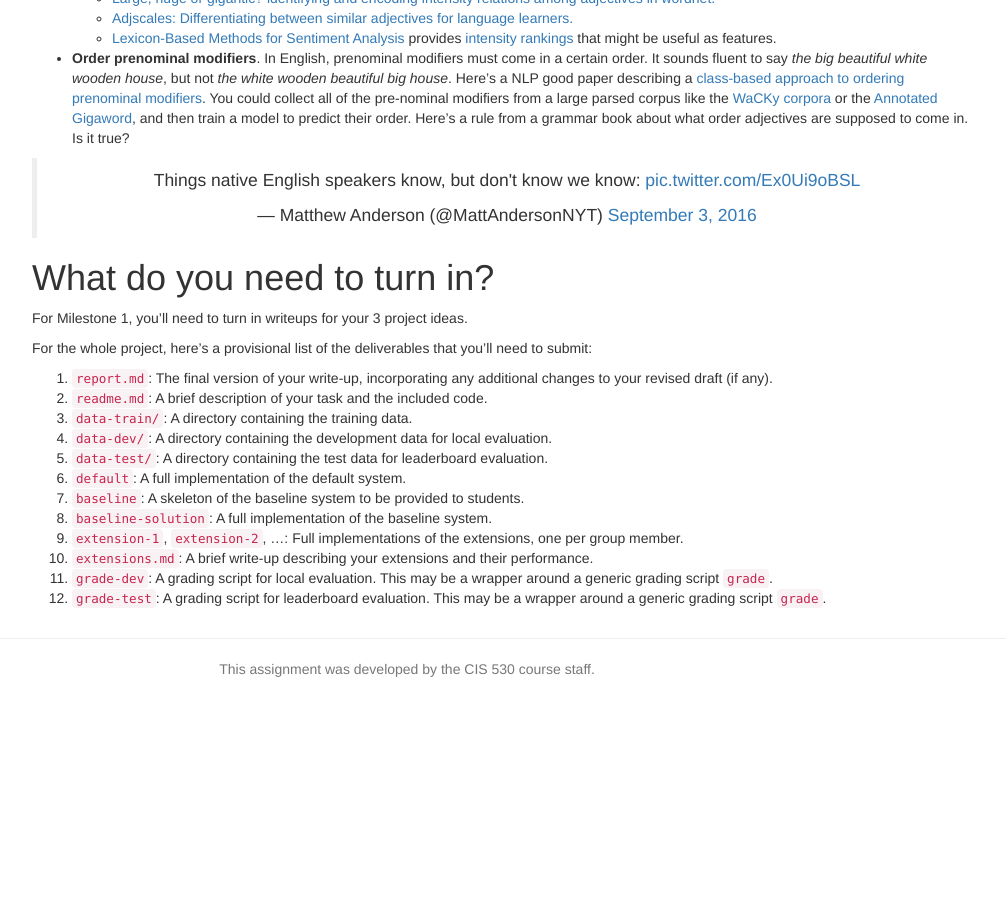
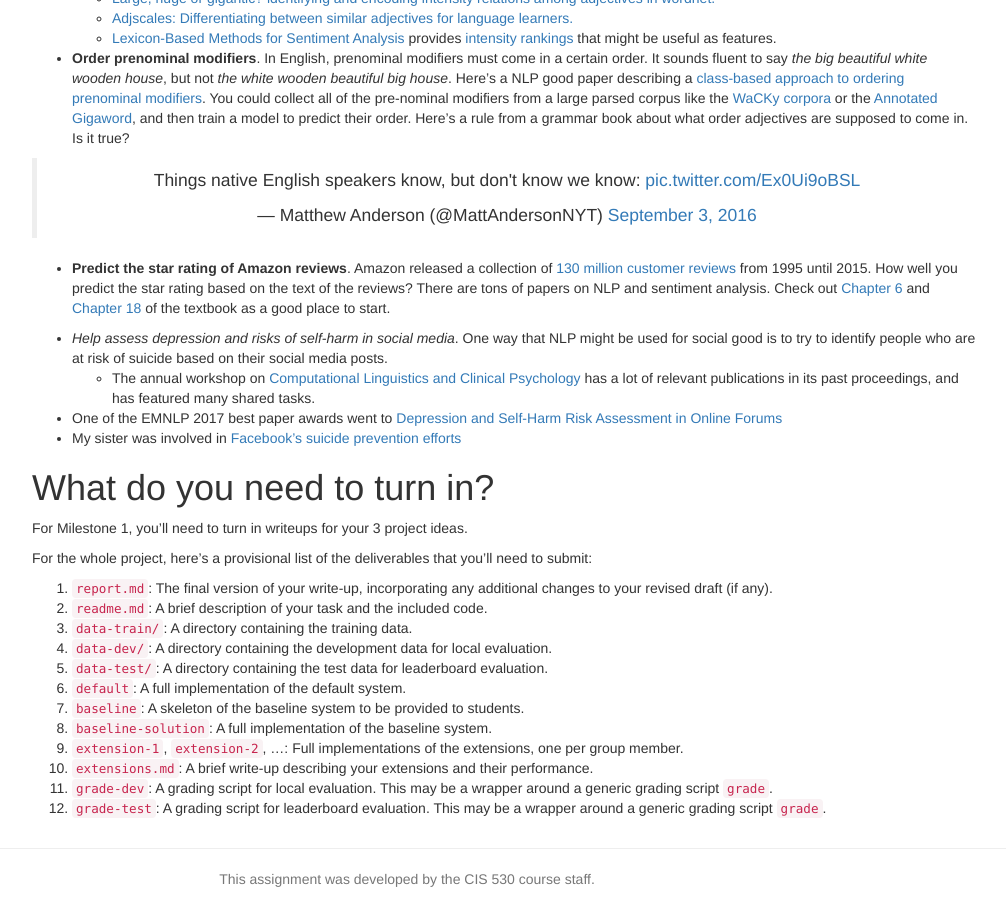
Before and after one commit to computational-linguistics-class/computational-linguistics-class.github.io, a Jekyll site: the page built from term-project.md, in a window 1280 px wide and 900 px high, scrolled down 4069 px. Shown: the whole window, without its empty margins (233-1239 px from the left). Built offline with Jekyll 4.4.1, drawn with Linux system fonts in a browser that asks for light colours; nearby versions of some CDN libraries; a script that is not in the unit is left out; comment, search, counter and statistics services are not loaded; before the commit the page ends 4778 px from its top, so only the background shows below that.

Commit message:
Suicide prevention

```diff
--- a/term-project.md
+++ b/term-project.md
@@ -264,6 +264,13 @@ Here are a list of potential project ideas that were brainstormed by the course
 You could collect all of the pre-nominal modifiers from a large parsed corpus like the [WaCKy corpora](http://wacky.sslmit.unibo.it/doku.php?id=corpora) or the [Annotated Gigaword](https://catalog.ldc.upenn.edu/ldc2012t21), and then train a model to predict their order.   Here's a rule from a grammar book about what order adjectives are supposed to come in.  Is it true?
  <blockquote align="center" class="twitter-tweet" data-lang="en"><p lang="en" dir="ltr">Things native English speakers know, but don&#39;t know we know: <a href="https://t.co/Ex0Ui9oBSL">pic.twitter.com/Ex0Ui9oBSL</a></p>&mdash; Matthew Anderson (@MattAndersonNYT) <a href="https://twitter.com/MattAndersonNYT/status/772002757222002688?ref_src=twsrc%5Etfw">September 3, 2016</a></blockquote> <script async src="https://platform.twitter.com/widgets.js" charset="utf-8"></script>
 
+ * __Predict the star rating of Amazon reviews__.  Amazon released a collection of  [130 million customer reviews](https://s3.amazonaws.com/amazon-reviews-pds/readme.html) from 1995 until 2015.  How well you predict the star rating based on the text of the reviews? There are tons of papers on NLP and sentiment analysis.  Check out [Chapter 6](https://s3.amazonaws.com/amazon-reviews-pds/readme.html) and [Chapter 18](https://web.stanford.edu/~jurafsky/slp3/18.pdf) of the textbook as a good place to start.
+
+ * _Help assess depression and risks of self-harm in social media_.  One way that NLP might be used for social good is to try to identify people who are at risk of suicide based on their social media posts.
+   * The annual workshop on [Computational Linguistics and Clinical Psychology](http://clpsych.org) has a lot of relevant publications in its past proceedings, and has featured many shared tasks.
+  * One of the EMNLP 2017 best paper awards went to [Depression and Self-Harm Risk Assessment in Online Forums](http://aclweb.org/anthology/D17-1322)
+  * My sister was involved in [Facebook's suicide prevention efforts](https://www.nytimes.com/2016/06/15/technology/facebook-offers-tools-for-those-who-fear-a-friend-may-be-suicidal.html)
+
 
 # What do you need to turn in?
 
```
